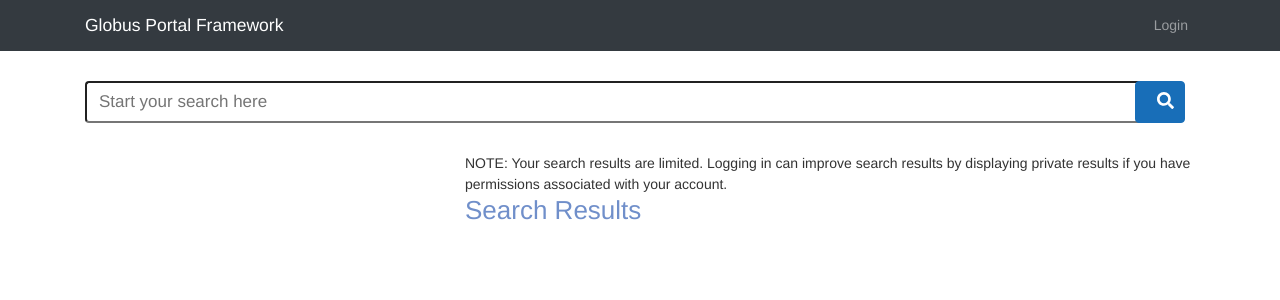
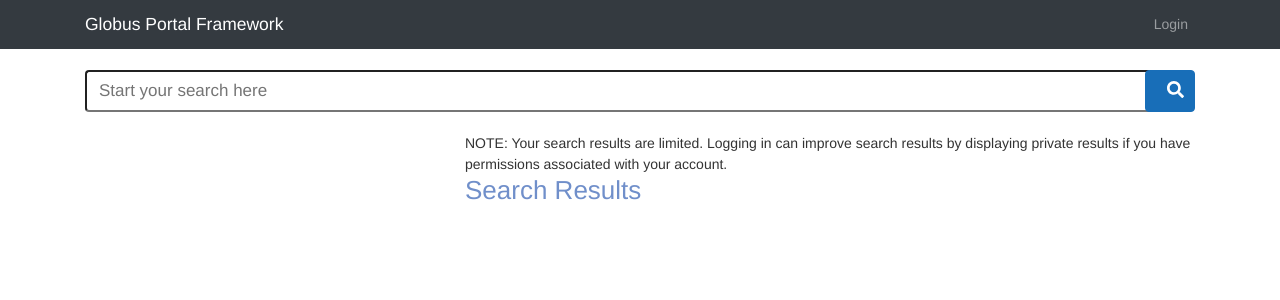
Before and after one commit to globus/django-globus-portal-framework, a Django app: page / in a window 1280 px wide. Shown: the top 300 px of the page. Run offline with Django 3.2, Linux system fonts and the light colour scheme; some libraries are stand-ins or nearby versions.

Commit message:
Removed lots of unneeded CSS style code from main search page

```diff
--- a/globus_portal_framework/search/static/css/search.css
+++ b/globus_portal_framework/search/static/css/search.css
@@ -1,22 +1,12 @@
 
-
-.bg-company-red {
-    background-color: darkred;
-}
 /* General */
 html, body {
   font-family: museosans,"Helvetica Neue",Helvetica,Arial,sans-serif;
   font-weight: 300;
-  margin: 0;
-  padding: 0;
   font-size: 14px;
   color: #333;
 }
-html * {
-  box-sizing: border-box;
-  -moz-box-sizing: border-box;
-  -webkit-box-sizing: border-box;
-}
+
 h1 { font-size: 30px; }
 h2 { font-size: 26px; }
 h3 { font-size: 18px; }
@@ -24,86 +14,6 @@ h5 { font-size: 16px; }
 h1, h2, h3, h4, h5, a {
     color: #708FCA;
     font-weight: 300;
-}
-main .container {
-  padding-top: 10px;
-  padding-bottom: 10px;
-}
-main .row { margin-bottom: 10px; }
-
-/*************************
- Header
-*************************/
-header {
-  margin-bottom: 10px;
-  font-weight: 100;
-  background-color: #ededed;
-}
-header .navbar {
-  margin-bottom: 0;
-}
-header .navbar .navbar-brand {
-  height: auto;
-}
-header .navbar #beta {
-  margin-top: 3px;
-}
-header .navbar .navbar-toggle {
-    border-color: #bbb;
-}
-header .navbar .navbar-toggle .icon-bar {
-    background-color: #bbb;
-}
-header .navbar .nav {
-    margin-top: 17px;
-}
-header .navbar .nav > li {
-    font-size: 17px;
-    margin-left: 8px;
-    margin-right: 8px;
-    font-weight: 100px;
-}
-header .navbar .nav > li > a {
-    color: #fff;
-    border-radius: 4px;
-}
-.navbar-btn {
-    font-size: 17px;
-    font-weight: 100;
-    color: #fff;
-    border-radius: 4px;
-    background-color: #186eb8;
-    border: 0;
-    margin-top: 15px;
-}
-.nav>li>a:focus,
-.nav>li>a:hover,
-.nav>li>a:active {
-    background-color: #468cc8;
-    color: #fff;
-}
-#user_icon {
-    width: 30px;
-    height: 30px;
-    margin-right: 10px;
-}
-/* Media Queries */
-@media (min-width: 768px) {
-  header .navbar .navbar-brand {
-      margin-left: 0;
-  }
-  #user_icon {
-      width: 36px;
-      height: 36px;
-  }
-  header .navbar .nav > li {
-    margin-left: 15px;
-    margin-right: 0px;
-  }
-  .navbar-nav>li>a {
-    margin-top: inherit;
-    padding: 8px 12px;
-  }
 }
 
 /*************************
@@ -117,22 +27,16 @@ header .navbar .nav > li > a {
 }
 
 #search-form #search-input,
-#search-form #search-btn,
-#search-form #index-select {
+#search-form #search-btn {
     font-size: 17px;
     height: 42px;
     border-radius: 4px;
     text-indent: 10px;
-    margin-top: 30px;
-    margin-bottom: 30px;
 }
-#search-form #search-btn,
-#search-form #index-select-dropdown {
+#search-form #search-btn  {
   color: #fff;
   background: #186eb8;
   border-color: #186eb8;
-  margin-right: 10px;
-  top: 0;
 }
 
 #search-form #search-input {
@@ -140,12 +44,7 @@ header .navbar .nav > li > a {
     margin-right: -42px;
 }
 
-#search-form #index-select {
-    margin-right: -25px;
-}
-
 #results #search-result .result-item em {
-  //font-style: normal;
   font-weight: bold;
 }
 /* Media Queries */
@@ -158,53 +57,16 @@ header .navbar .nav > li > a {
   }
 }
 /* sidebar */
-#sidebar {
-  margin-bottom: 10px;
-}
-#sidebar .panel .panel-heading {
-  color: #fff;
-  background: #186eb8;
-  border-color: #186eb8;
-}
-#sidebar .panel .panel-heading,
-#sidebar .panel .panel-heading.collapsed {
-  border-radius: 4px;
-}
-#sidebar .panel .panel-heading {
-  border-bottom-left-radius: 0;
-  border-bottom-right-radius: 0;
-}
-#sidebar .panel .panel-heading h3.panel-title{
+#sidebar .card .card-header h3.card-title{
   font-weight: 300;
 }
 legend {
     font-size: 16px;
-    margin-bottom: 10px;
 }
-fieldset.facet-fieldset {
-  margin-bottom: 15px;
-}
-fieldset.facet-fieldset input {
-  margin-right: 5px;
+fieldset.facet-fieldset legend {
+    border-bottom: 1px solid #ccc;
 }
 .fieldset-container {
     max-height: 200px;
     overflow-y: scroll;
 }
-
-/* Media Queries */
-
-@media (min-width: 768px) {
-  #sidebar .panel {
-    border: 0;
-    box-shadow: none;
-  }
-  #sidebar .panel .panel-heading {
-    display: none;
-  }
-  #sidebar .panel .panel-body.collapse,
-  #sidebar .panel .panel-body {
-    display: block;
-    padding: 0;
-  }
-}
--- a/globus_portal_framework/search/templates/components/search-facets.html
+++ b/globus_portal_framework/search/templates/components/search-facets.html
@@ -1,11 +1,11 @@
 {% for facet in search.facets %}
 <fieldset class="facet-fieldset">
     <legend>{{facet.name}}</legend>
-    <div class="fieldset-container">
+    <div class="fieldset-container mb-4">
         {% for field in facet.buckets %}
-        <div class="facet-field">
+        <div class="facet-field mr-3">
             <input type="checkbox" name="filter.{{field.field_name}}"
-                    value="{{field.value}}" class="facet-checkbox"
+                    value="{{field.value}}" class="facet-checkbox mr-1"
                     {# Reset page to 1 if user facets on a paginated search #}
                     onchange="customSearch(1);"
                     {% if field.checked %}
--- a/globus_portal_framework/search/templates/search.html
+++ b/globus_portal_framework/search/templates/search.html
@@ -29,7 +29,7 @@
 
 <div class="container">
 
-  <form id="search-form" name="search_form" action="/">
+  <form id="search-form" class="my-4" name="search_form" action="/">
     <input type="text" id="search-input" autocomplete="off"
            data-provide="typeahead" name="q"
            value="{{request.session.search.query}}" placeholder="Start your search here">
@@ -40,16 +40,11 @@
 
   <div class="row">
     <div id="sidebar" class="col-xs-12 col-sm-4 col-md-4">
-      <div class="panel panel-default">
-        <div class="panel-heading" data-toggle="collapse" data-target="#filters">
-          <h3 class="panel-title dropdown">Filters <span class="caret"></span></h3>
-        </div>
-        <div class="panel-body" id="filters">
-          <div id="facet-container">
-            <form id="facet-form" action="/">
-              {% include "components/search-facets.html" %}
-            </form>
-          </div>
+      <div id="filters">
+        <div id="facet-container">
+          <form id="facet-form" action="/">
+            {% include "components/search-facets.html" %}
+          </form>
         </div>
       </div>
     </div>
```
